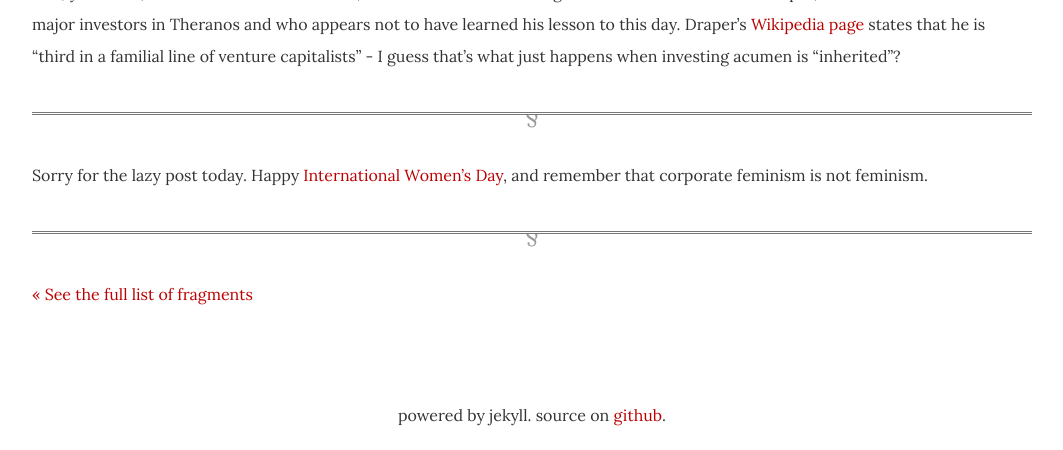
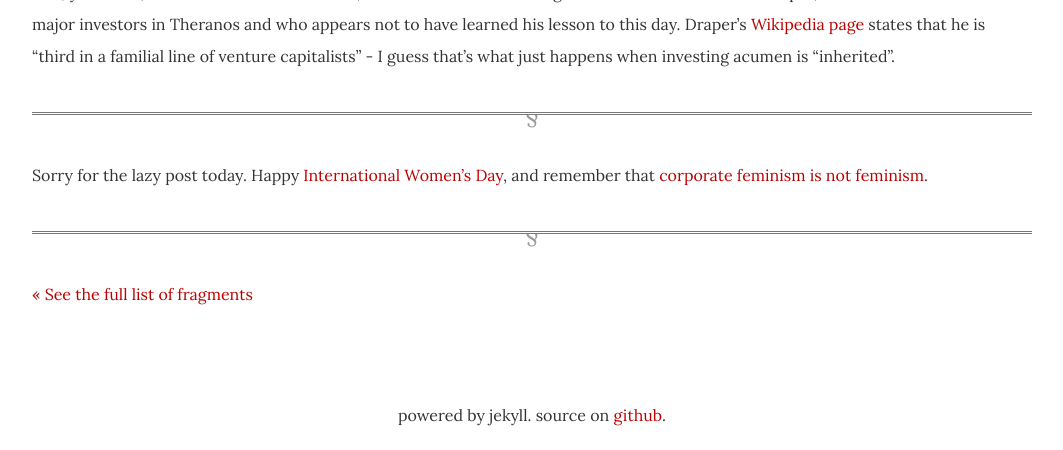
Before and after one commit to dellsystem/dellsystem.github.io, a Jekyll site: the page built from _posts/2019-3-8-fragments-67.md, in a window 1280 px wide and 900 px high, scrolled down 2515 px, cut to the strip 450-900 px from the top of the window. Shown: the whole strip, without its empty margins (108-1171 px from the left). Built offline with Jekyll 4.4.1, drawn with Linux system fonts in a browser that asks for light colours; part of the change alters nothing that is shown; some of the changed text lies outside the part shown.

```diff
--- a/_posts/2019-3-8-fragments-67.md
+++ b/_posts/2019-3-8-fragments-67.md
@@ -4,6 +4,7 @@ layout: fragment
 description: "A brief tale illustrating the tragic consequences of misunderstanding who creates value in a society, told through a series of tweets."
 tags:
 - startups
+image: https://i.imgur.com/IqHmXAE.png
 ---
 
 ![Tweet from Jason Calacanis about socialists missing entrepreneurs when they're gone](https://i.imgur.com/IqHmXAE.png)
@@ -22,8 +23,8 @@ P.S. did you know that dropping out of Stanford at the age of 19, starting a vap
 ![Tim Draper still supports Elizabeth Holmes](https://i.imgur.com/G0DfH3r.png)
 _A reminder that failure doesn't have the same consequences for everyone._
 
-Just, you know, as the "chief science officer", not CEO. This is according to billionaire investor Tim Draper, who was one of the first major investors in Theranos and who appears not to have learned his lesson to this day. Draper's [Wikipedia page](https://en.wikipedia.org/wiki/Tim_Draper) states that he is "third in a familial line of venture capitalists" - I guess that's what just happens when investing acumen is "inherited"?
+Just, you know, as the "chief science officer", not CEO. This is according to billionaire investor Tim Draper, who was one of the first major investors in Theranos and who appears not to have learned his lesson to this day. Draper's [Wikipedia page](https://en.wikipedia.org/wiki/Tim_Draper) states that he is "third in a familial line of venture capitalists" - I guess that's what just happens when investing acumen is "inherited".
 
 ***
 
-Sorry for the lazy post today. Happy [International Women's Day](https://jacobinmag.com/2019/03/its-international-womens-day-women-around-the-world-are-striking), and remember that corporate feminism is not feminism.
+Sorry for the lazy post today. Happy [International Women's Day](https://jacobinmag.com/2019/03/its-international-womens-day-women-around-the-world-are-striking), and remember that [corporate feminism is not feminism](https://www.jacobinmag.com/2018/12/sheryl-sandberg-lean-in-feminism-class).
```
